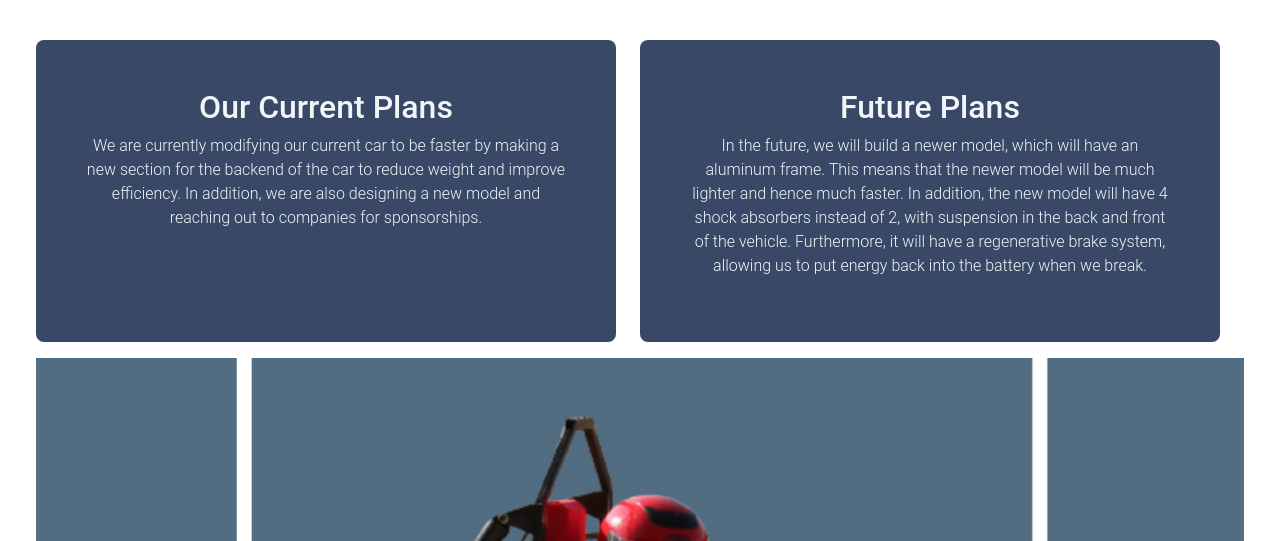
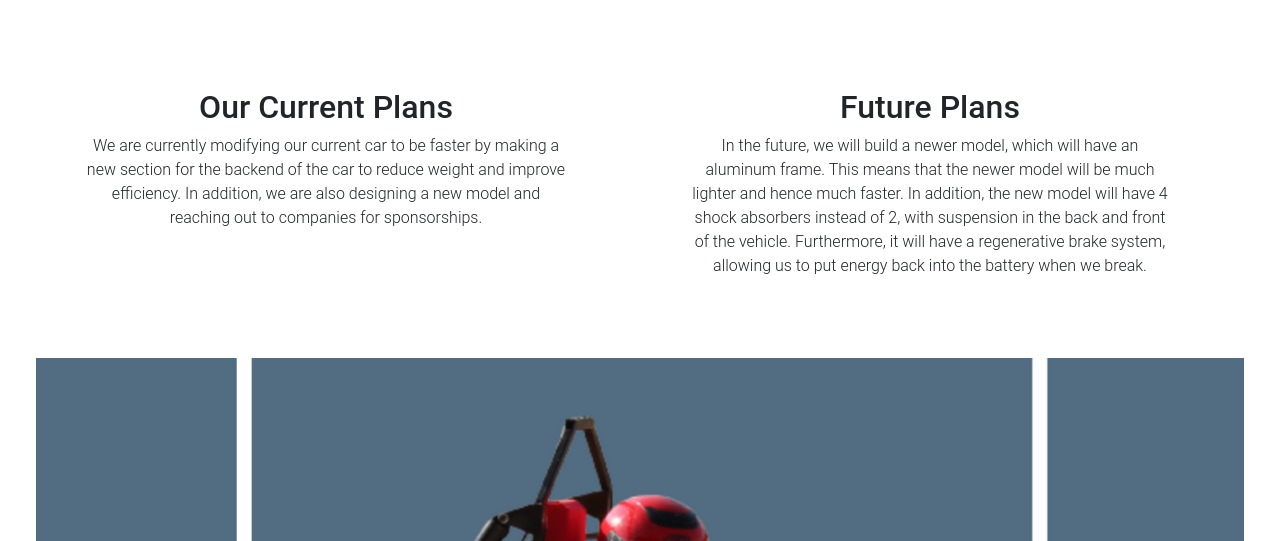
Before and after one commit to ThePathOfLeastResistance/NeslonHighSchoolAutoClub, a Flask app: page /design in a window 1280 px wide. Shown: the part 79-620 px from the top of the page. Run offline with Flask 3, Linux system fonts and the light colour scheme; some libraries are stand-ins or nearby versions.

Commit message:
finished the rest

```diff
--- a/templates/design.html
+++ b/templates/design.html
@@ -9,13 +9,15 @@
       <div class="row">
         <div class="row align-items-md-stretch">
         <div class="col-md-6 py-3">
-          <div class="h-100 p-5 rounded-3" style="background-color: #394867; color: #F1F6F9;">
+          <div class="h-100 p-5 rounded-3"
+          >
             <h2>Our Current Plans</h2>
             <p>We are currently modifying our current car to be faster by making a new section for the backend of the car to reduce weight and improve efficiency. In addition, we are also designing a new model and reaching out to companies for sponsorships.  </p>
           </div>
         </div>
         <div class="col-md-6 py-3">
-          <div class="h-100 p-5 rounded-3" style="background-color: #394867; color: #F1F6F9;">
+          <div class="h-100 p-5 rounded-3"
+          >
             <h2>Future Plans </h2>
             <p>In the future, we will build a newer model, which will have an aluminum frame. This means that the newer model will be much lighter and hence much faster. In addition, the new model will have 4 shock absorbers instead of 2, with suspension in the back and front of the vehicle. Furthermore, it will have a regenerative brake system, allowing us to put energy back into the battery when we break.</p>
           </div>
@@ -126,7 +128,8 @@
     <div class="container-fluid">
      <div class="row">
         <div class="position-relative d-md-flex flex-md-equal w-100 my-md-3 ps-md-3">
-            <div class="col-lg-5 me-md-3 pt-3 pt-md-5 px-md-5 text-center overflow-hidden" style="background-color: #394867; color: #F1F6F9;">
+            <div class="col-lg-5 me-md-3 pt-3 pt-md-5 px-md-5 text-center overflow-hidden"
+            >
               <div class="my-3 py-3 px-3">
                 <h2 class="display-5">Body</h2>
                 <p class="fs-4 lead">The central section of our electric vehicle is where the driver is seated. This section has the harness, seat, and parking brake. In the competition, teams must rotate drivers every 15 minutes -- the change must be within 60 seconds-- and all vehicles have to be equipped with a five-point racing-style seat belt system.</p>
@@ -139,7 +142,8 @@
             </div>
         </div>
        <div class="fluid-container px-4">
-      <div class="row row-cols-1 row-cols-lg-3 px-4 py-5" style="background-color: #394867; color: #F1F6F9;">
+      <div class="row row-cols-1 row-cols-lg-3 px-4 py-5"
+      >
         <div class="col d-flex align-items-start">
           <div>
             <h3 class="fs-2 text-body-emphasis">Seating and Harness</h3>
--- a/templates/event.html
+++ b/templates/event.html
@@ -66,7 +66,7 @@ content %}
     </div>
   </div>
   <div class="timecontainer right-time container">
-    <h1 class="display-5 ms-5">Our Fist competition</h1>
+    <h1 class="display-5 ms-5">Our First competition</h1>
     <div class="container-fluid">
       <div class="d-lg-none container-fluid">
         <img src="static/assets/images/2.jpg" class="img-fluid" />
```
